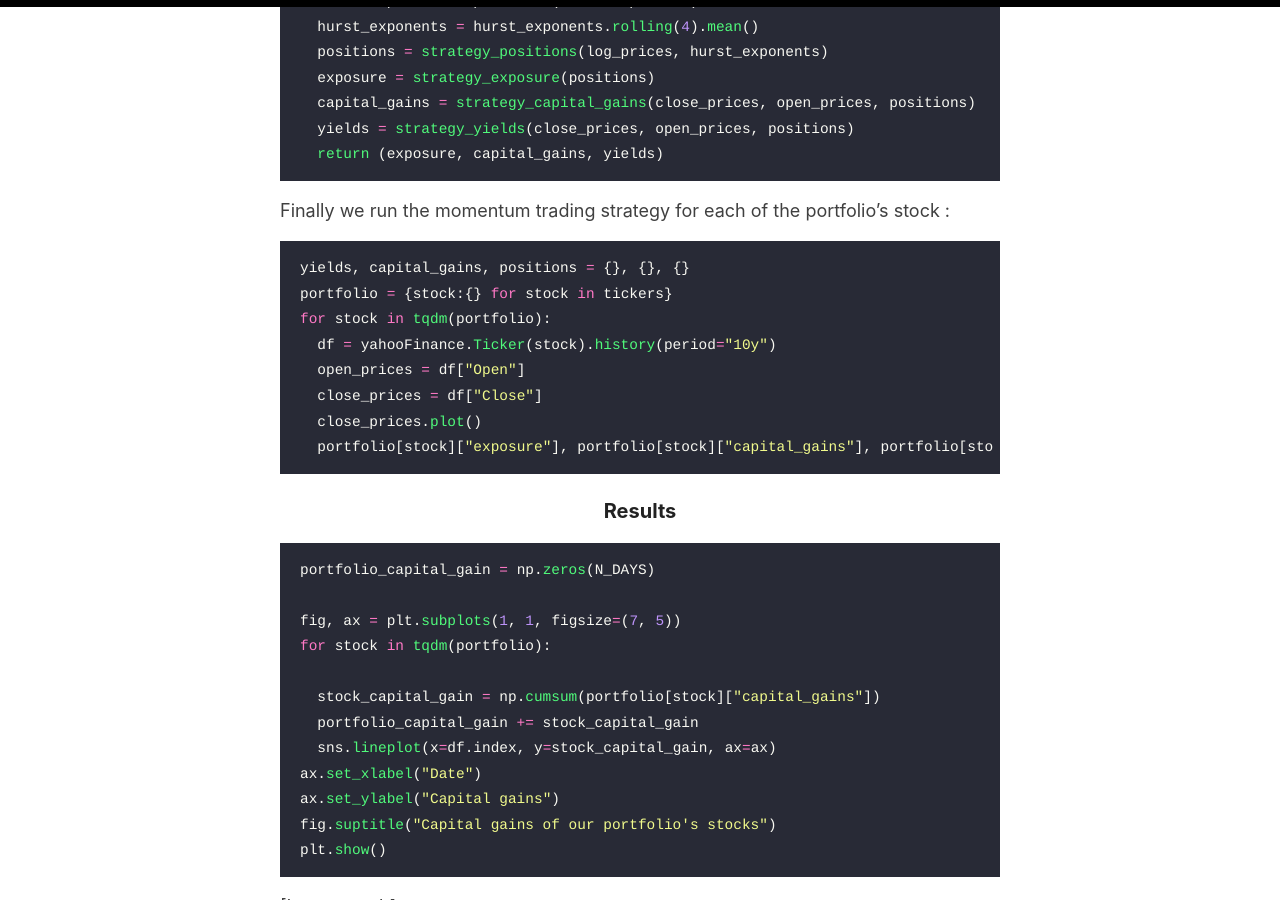
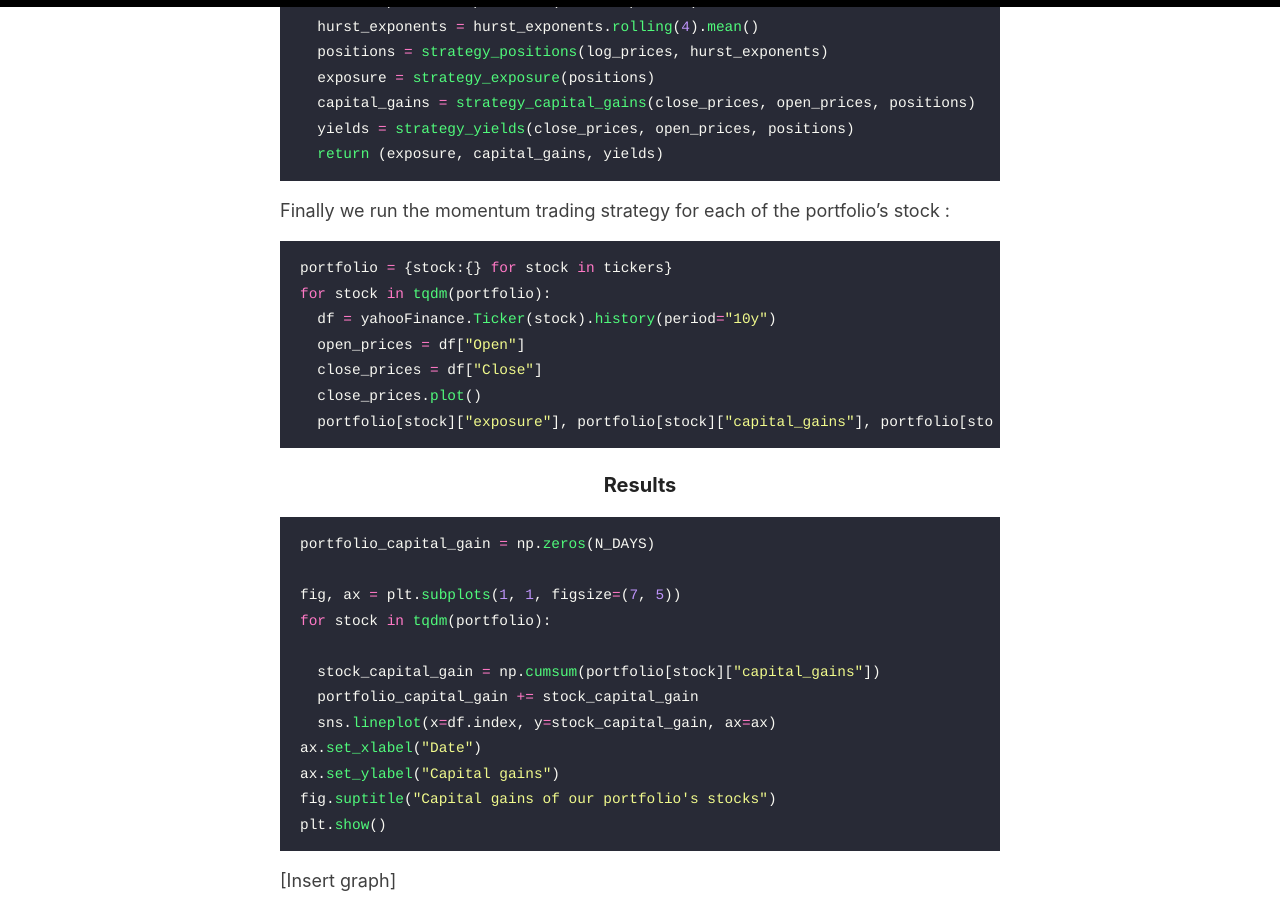
Before and after one commit to Zaltarba/blog, a Jekyll site: the page built from _posts/2023-07-21-momentumTrading.md, in a window 1280 px wide and 900 px high, scrolled down 5785 px. Built offline with Jekyll 4.4.1, drawn with Linux system fonts in a browser that asks for light colours.

Commit message:
Update 2023-07-21-momentumTrading.md

````diff
--- a/_posts/2023-07-21-momentumTrading.md
+++ b/_posts/2023-07-21-momentumTrading.md
@@ -204,7 +204,6 @@ def strategy(open_prices:pd.Series, close_prices:pd.Series)->Tuple[np.ndarray]:
 Finally we run the momentum trading strategy for each of the portfolio's stock :
 
 ```python
-yields, capital_gains, positions = {}, {}, {}
 portfolio = {stock:{} for stock in tickers}
 for stock in tqdm(portfolio):
   df = yahooFinance.Ticker(stock).history(period="10y")
````
